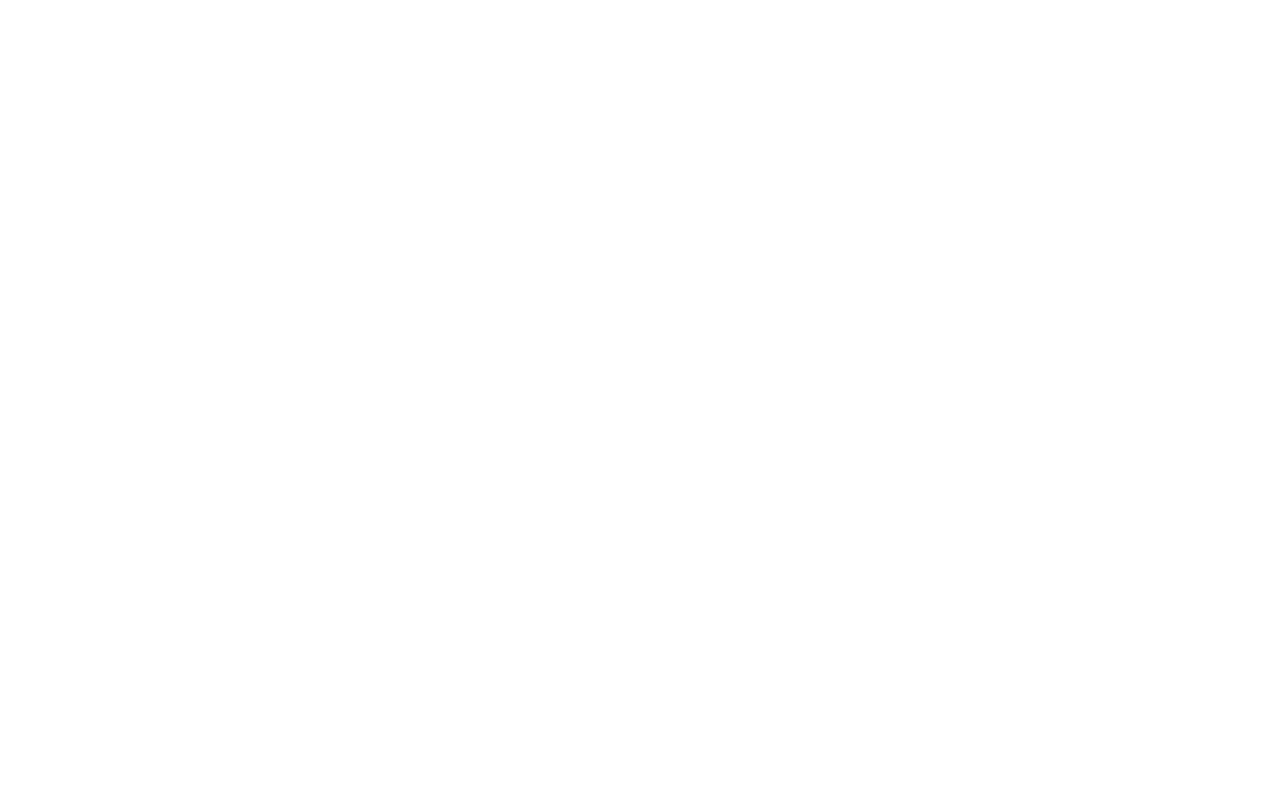
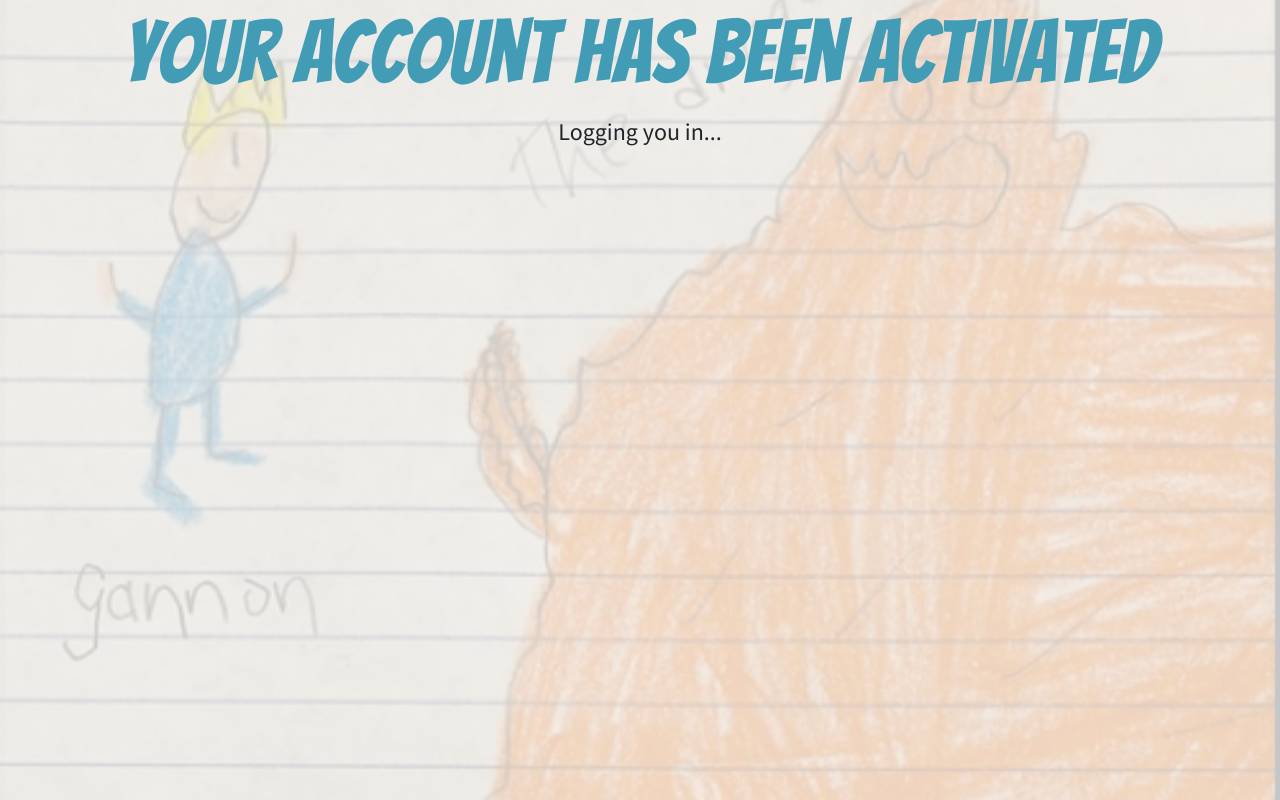
Before and after one commit to ss-mvp/DO-NOT-USE-story-master-fe, a React (Create React App) app: page /activated/1 in a window 1280 px wide. Built offline with nearby package versions, Linux system fonts and the light colour scheme; no server answers.

Commit message:
added new route for redirect to login on email activation

```diff
--- a/src/App.jsx
+++ b/src/App.jsx
@@ -7,7 +7,8 @@
   TopThreeWinnersPage,
   RangkingPage,
   WinnerAnnouncementPage,
-  VideoPage
+  VideoPage,
+  Activated
 } from './pages'
 
 
@@ -16,6 +17,7 @@
     <>
       <Switch>
         <Route exact path={[`/`,`/signin`]} component={ Home } />
+        <Route path={`/activated/:token`} component={ Activated } />
         <Route path={`/submission`} component={ Submission } />
         <Route path={`/winners`} component={ TopThreeWinnersPage } />
         <Route path={`/ranking`} component={ RangkingPage } />
--- /dev/null
+++ b/src/pages/Activated.jsx
@@ -0,0 +1,34 @@
+import React, {useEffect} from 'react'
+import {useHistory, useParams, useLocation} from 'react-router-dom'
+import axios from 'axios'
+
+export function Activated() {
+    const history = useHistory()
+    const token = useLocation().pathname.split('/activated/')[1]
+
+    useEffect(()=>{
+
+        if(token){
+            console.log('in the if')
+            axios.post('http://localhost:5000/email/activatedLogin', {token: token})
+                .then(res=>{
+                    console.log('res', res)
+                    localStorage.setItem('token', res.data.token)
+                    setTimeout(()=>{
+                        history.push('/submission')
+                    }, 2000)
+                })
+                .catch(err=>console.log(err))
+
+        }
+    },[])
+
+    return(
+    <div className="custom-bg">
+        <h2 className="text-center ss-title text-primary display-2">Your account has been activated</h2>
+        <div className="form-group text-center d-flex flex-column">
+        <p style={{fontSize: '24px'}}>Logging you in...</p>
+        </div>
+    </div>
+    )
+}
--- a/src/pages/index.jsx
+++ b/src/pages/index.jsx
@@ -5,3 +5,4 @@
 export * from './CountDownPage'
 export * from './TopThreeWinnersPage'
 export * from './VideoPage'
+export * from './Activated'
```
